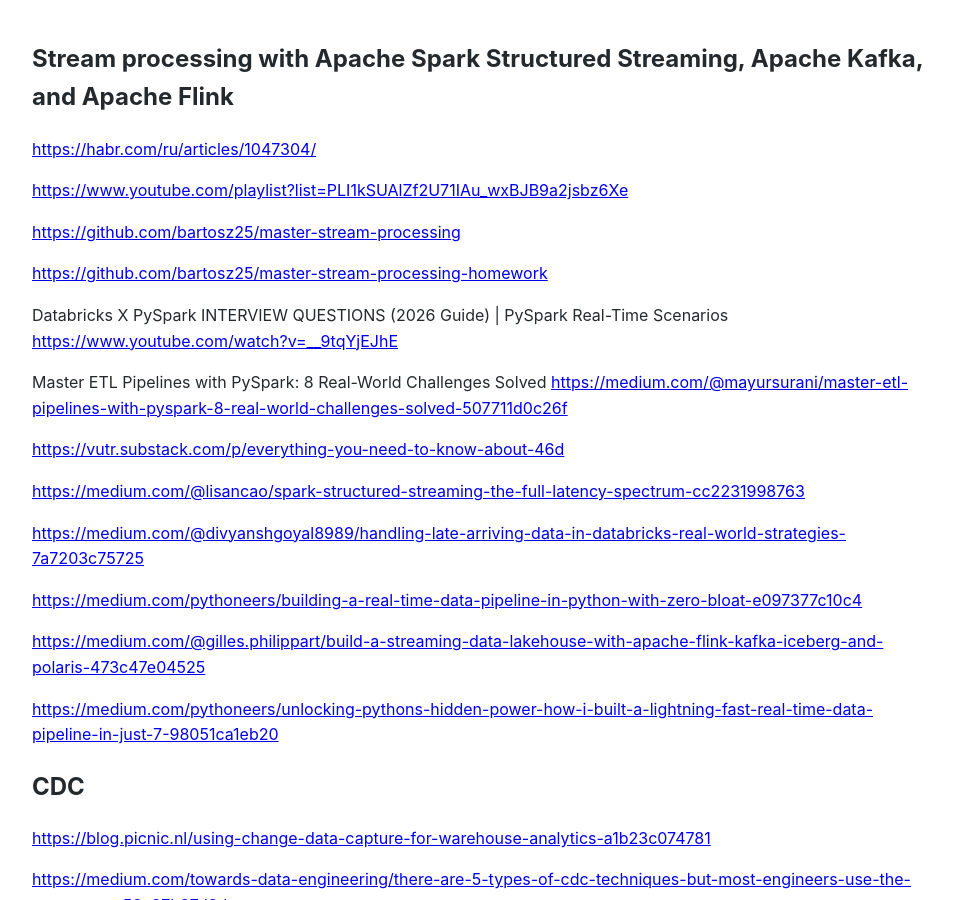
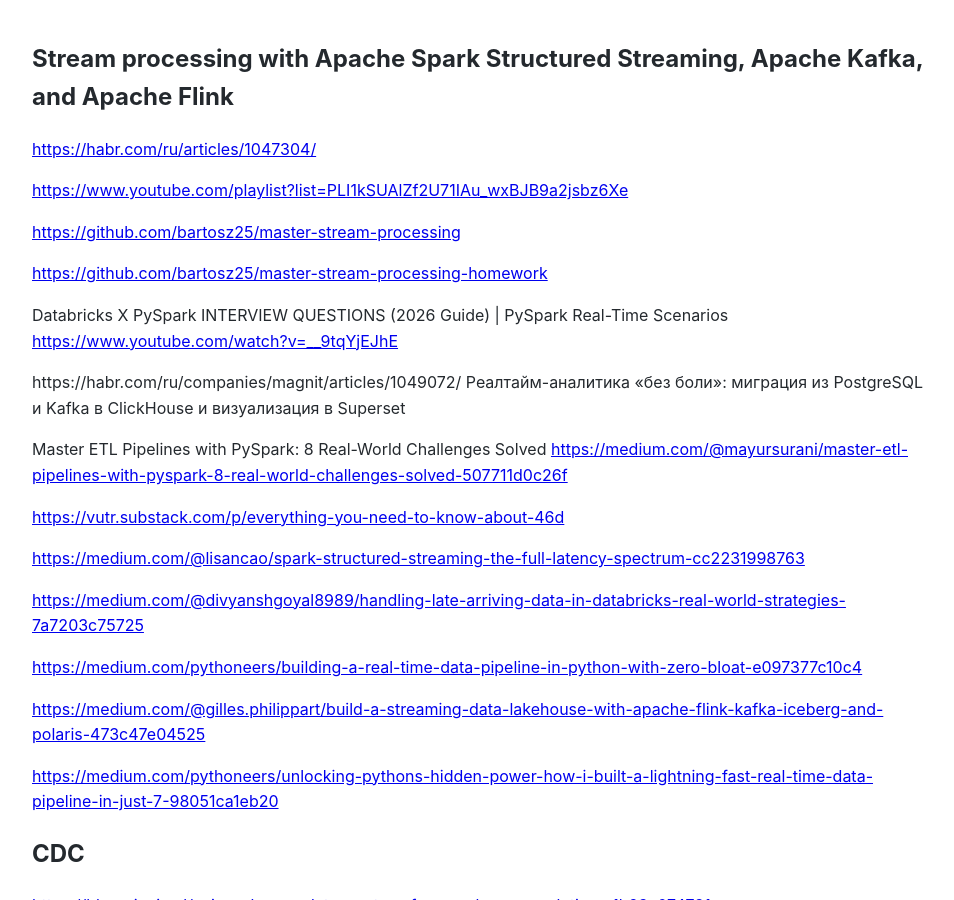
Before and after one commit to Michael-Lubinsky/michael-lubinsky.github.com, a Jekyll site: the page built from stream/stream.md, in a window 1280 px wide and 900 px high. Shown: the whole window, without its empty margins (158-1112 px from the left). Built offline with Jekyll 4.4.1, drawn with Linux system fonts in a browser that asks for light colours; our own code applies the rules of GitHub Pages for plain Markdown files.

Commit message:
Update stream.md

```diff
--- a/stream/stream.md
+++ b/stream/stream.md
@@ -10,6 +10,8 @@
 
 Databricks X PySpark INTERVIEW QUESTIONS (2026 Guide) | PySpark Real-Time Scenarios
 <https://www.youtube.com/watch?v=__9tqYjEJhE>
+
+https://habr.com/ru/companies/magnit/articles/1049072/ Реалтайм-аналитика «без боли»: миграция из PostgreSQL и Kafka в ClickHouse и визуализация в Superset
 
 Master ETL Pipelines with PySpark: 8 Real-World Challenges Solved
 <https://medium.com/@mayursurani/master-etl-pipelines-with-pyspark-8-real-world-challenges-solved-507711d0c26f>
```
